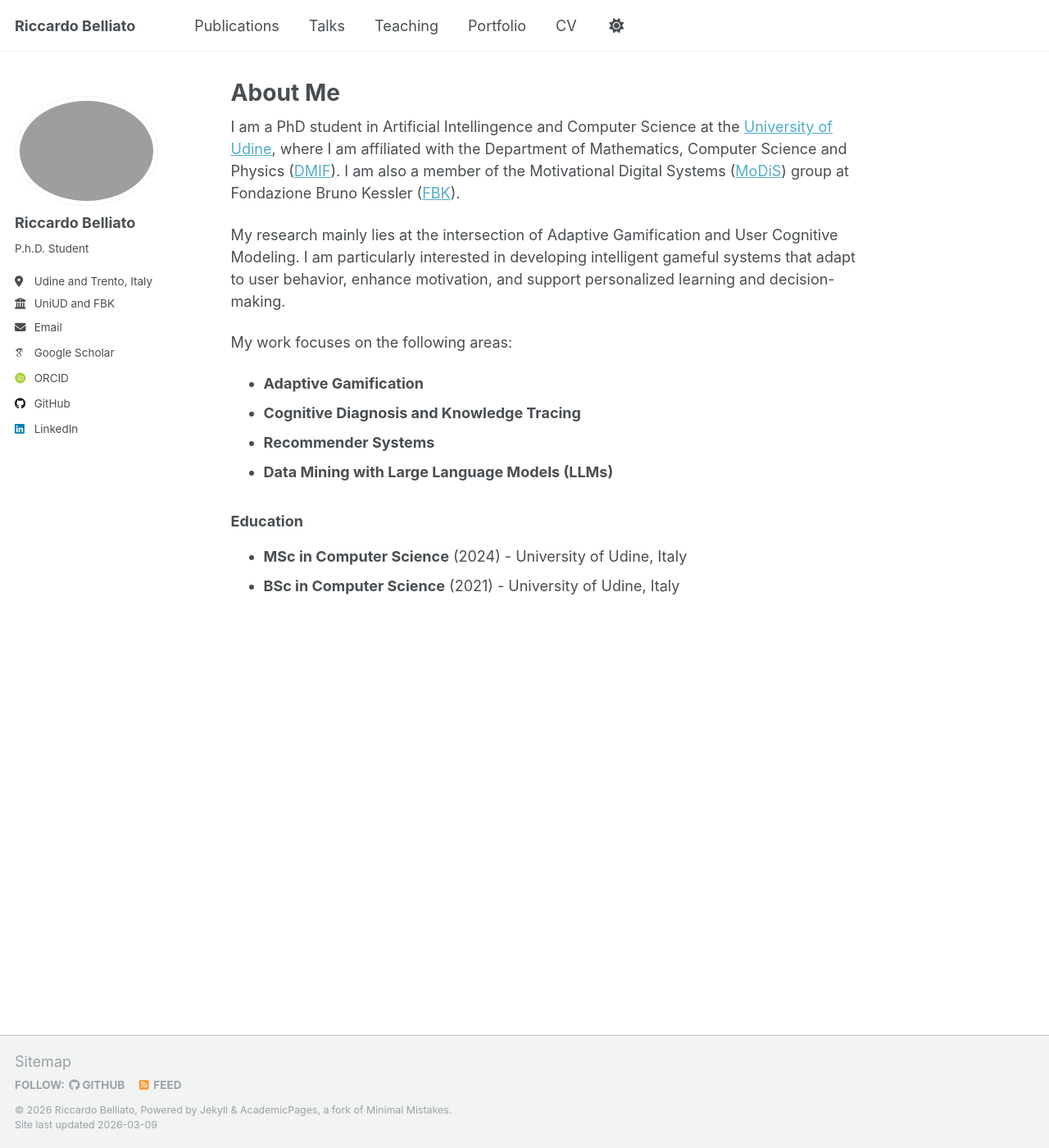
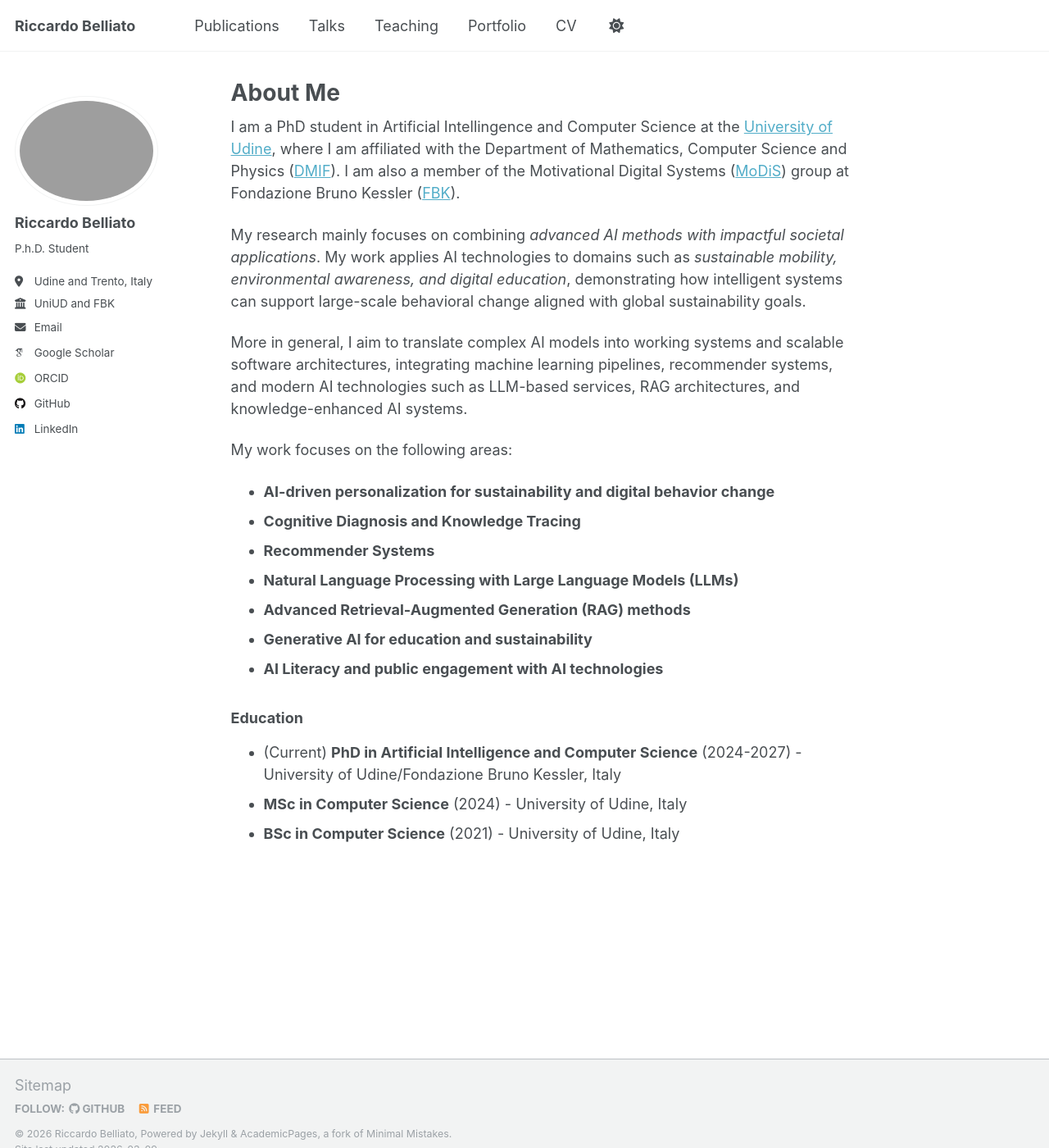
Before and after one commit to rik1599/rik1599.github.io, a Jekyll site: the page built from _pages/about.md, in a window 1280 px wide and 1400 px high. Shown: the whole window at 82% size. Built offline with Jekyll 4.4.1, drawn with Linux system fonts in a browser that asks for light colours; some web fonts are replaced.

Commit message:
Update publication categories and enhance about me section with research focus

```diff
--- a/_config.yml
+++ b/_config.yml
@@ -78,7 +78,7 @@ author:
 # Publication Category - The following the list of publication categories and their headings
 publication_category:
   books:
-    title: 'Books'
+    title: 'Book Chapters'
   manuscripts:
     title: 'Journal Articles'
   conferences:
--- a/_pages/about.md
+++ b/_pages/about.md
@@ -9,16 +9,22 @@ redirect_from:
 
 I am a PhD student in Artificial Intellingence and Computer Science at the [University of Udine](https://www.uniud.it/en/), where I am affiliated with the Department of Mathematics, Computer Science and Physics ([DMIF](https://dmif.uniud.it/en)). I am also a member of the Motivational Digital Systems ([MoDiS](https://modis.fbk.eu/)) group at Fondazione Bruno Kessler ([FBK](https://www.fbk.eu/en/)).
 
-My research mainly lies at the intersection of Adaptive Gamification and User Cognitive Modeling. I am particularly interested in developing intelligent gameful systems that adapt to user behavior, enhance motivation, and support personalized learning and decision-making.
+My research mainly focuses on combining *advanced AI methods with impactful societal applications*. My work applies AI technologies to domains such as *sustainable mobility, environmental awareness, and digital education*, demonstrating how intelligent systems can support large-scale behavioral change aligned with global sustainability goals.
+
+More in general, I aim to translate complex AI models into working systems and scalable software architectures, integrating machine learning pipelines, recommender systems, and modern AI technologies such as LLM-based services, RAG architectures, and knowledge-enhanced AI systems.
 
 My work focuses on the following areas:
 
-- **Adaptive Gamification**
+- **AI-driven personalization for sustainability and digital behavior change**
 - **Cognitive Diagnosis and Knowledge Tracing**
 - **Recommender Systems**
-- **Data Mining with Large Language Models (LLMs)**
+- **Natural Language Processing with Large Language Models (LLMs)**
+- **Advanced Retrieval-Augmented Generation (RAG) methods**
+- **Generative AI for education and sustainability**
+- **AI Literacy and public engagement with AI technologies**
 
 ### Education
 
+- (Current) **PhD in Artificial Intelligence and Computer Science** (2024-2027) - University of Udine/Fondazione Bruno Kessler, Italy
 - **MSc in Computer Science** (2024) - University of Udine, Italy
 - **BSc in Computer Science** (2021) - University of Udine, Italy
```
Also changed, not shown: _publications/2025-06-09-Aligning-Individual-Motivation-with-Collective-Goals-A-Formal-Approach-to-Collective-Gamification.md (+3 -3 lines), _publications/2025-07-26-Beyond-Human-Centric-Play.md (added, +13 -0 lines), _publications/2026-01-21-A-Multi-Armed-Bandit-Framework-for-Personalized-Sustainability-Goal-Assignment.md (added, +13 -0 lines).
